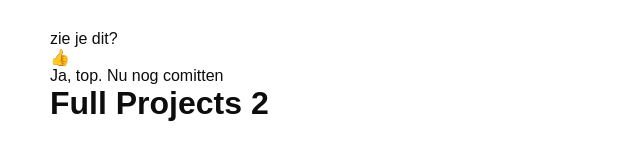
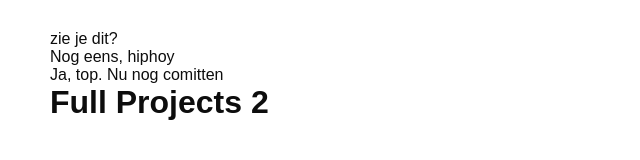
Before and after one commit to jonideborger/fp2-sandbox-test, a plain HTML site: page index.html in a window 1280 px wide. Shown: the whole page, without its empty margins (0-640 px from the left). Drawn offline with Linux system fonts and the light colour scheme.

Commit message:
initial commit

```diff
--- a/index.html
+++ b/index.html
@@ -8,7 +8,8 @@
   </head>
   <body>
     <p>zie je dit?</p>
-    <p>👍</p>
+    <p>Nog eens, hiphoy</p>
+    <!-- 👍 -->
     <p>Ja, top. Nu nog comitten</p>
     <h1>Full Projects 2</h1>
   </body>
```
